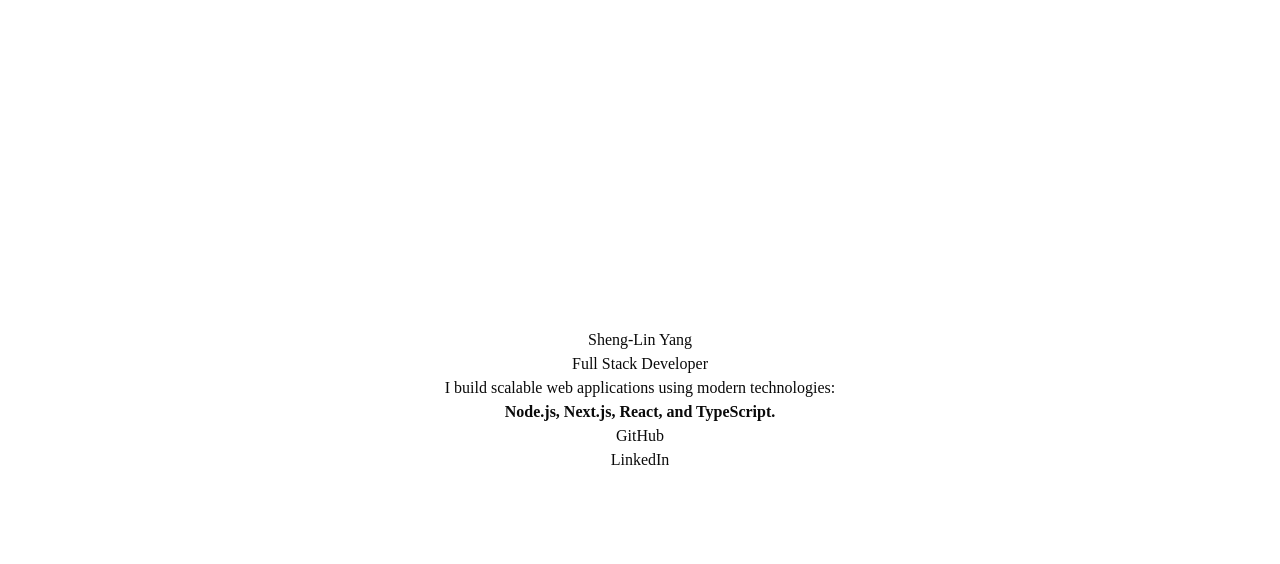
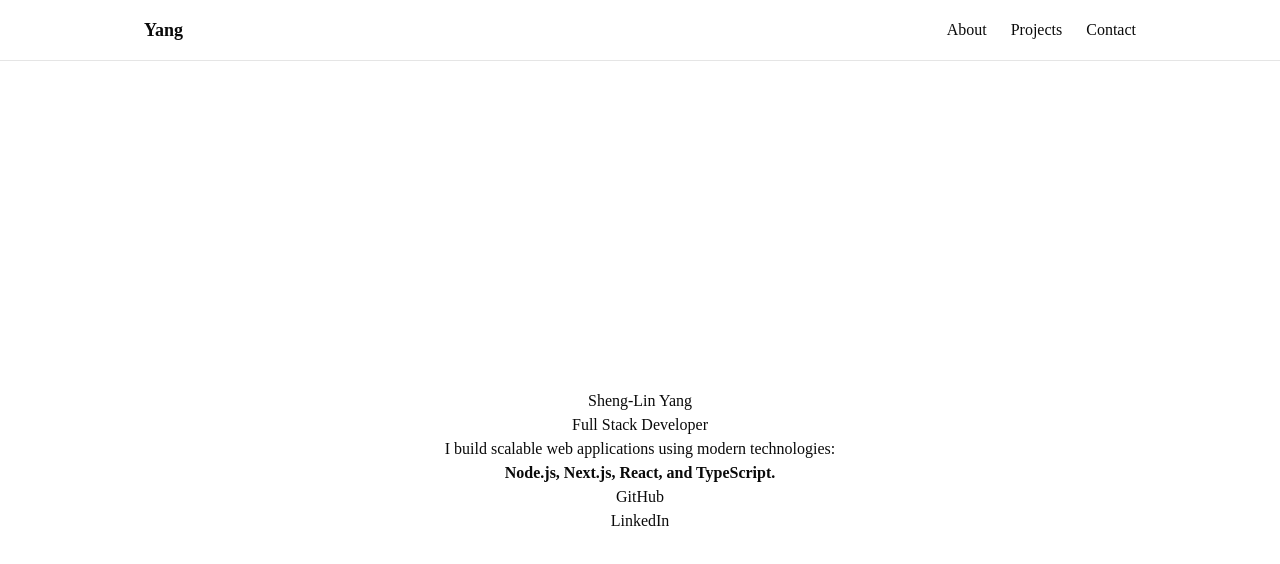
Before and after one commit to slyang08/yang-dev, a Next.js app: page / in a window 1280 px wide. Shown: the top 564 px of the page. Built offline with nearby package versions, Linux system fonts and the light colour scheme.

Commit message:
feat: add Header for the project (#5)

```diff
--- a/src/app/layout.tsx
+++ b/src/app/layout.tsx
@@ -1,3 +1,4 @@
+import Header from "@/components/ui/header/header";
 import type { Metadata } from "next";
 import { Geist, Geist_Mono } from "next/font/google";
 import Script from "next/script";
@@ -96,7 +97,11 @@ export default function RootLayout({
 }>) {
   return (
     <html lang="en" className={`${geistSans.variable} ${geistMono.variable} h-full antialiased`}>
+      <head>
+        <meta name="viewport" content="width=device-width, initial-scale=1.0" />
+      </head>
       <body className="flex min-h-full flex-col">
+        <Header />
         {children}
 
         <Script
--- /dev/null
+++ b/src/components/ui/header/header.tsx
@@ -0,0 +1,24 @@
+// src/components/ui/header/header.tsx
+import Link from "next/link";
+
+export default function Header() {
+  return (
+    <header className="bg-background/80 sticky top-0 z-50 border-b backdrop-blur">
+      <nav className="mx-auto flex max-w-5xl items-center justify-between p-4">
+        <Link href="/" className="text-lg font-bold">
+          Yang
+        </Link>
+
+        {/* desktop */}
+        <div className="hidden gap-6 md:flex">
+          <Link href="#about">About</Link>
+          <Link href="#projects">Projects</Link>
+          <Link href="#contact">Contact</Link>
+        </div>
+
+        {/* mobile */}
+        <button className="md:hidden">☰</button>
+      </nav>
+    </header>
+  );
+}
--- /dev/null
+++ b/src/components/ui/header/index.ts
@@ -0,0 +1 @@
+export * from "./header";
```
